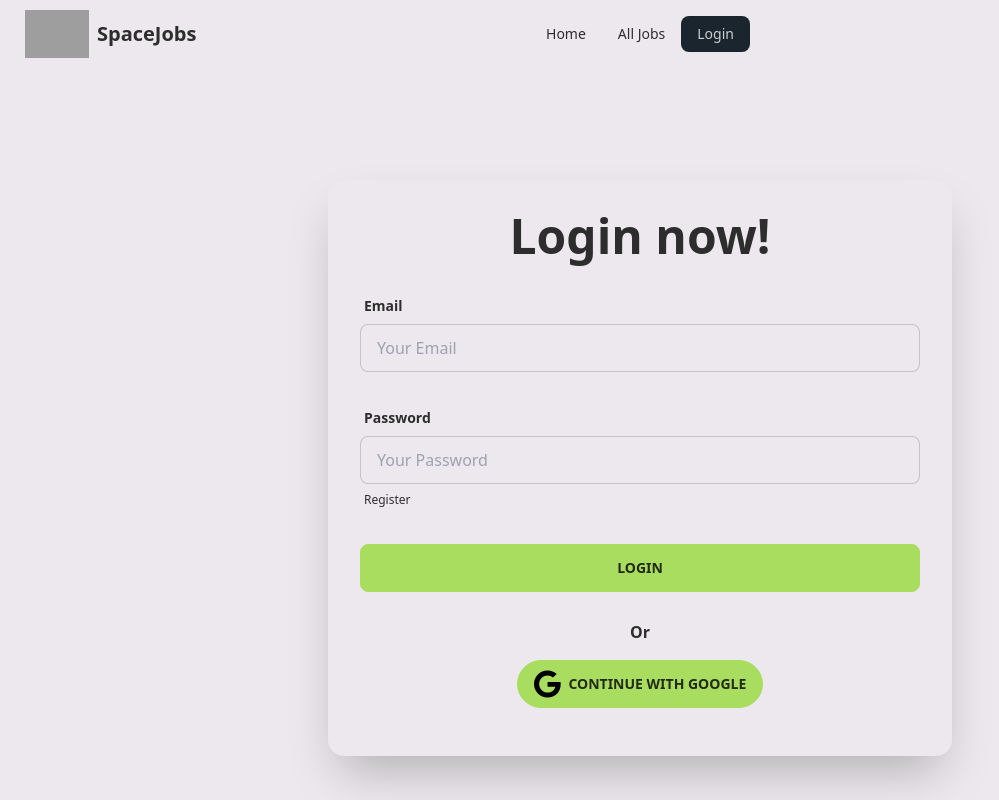
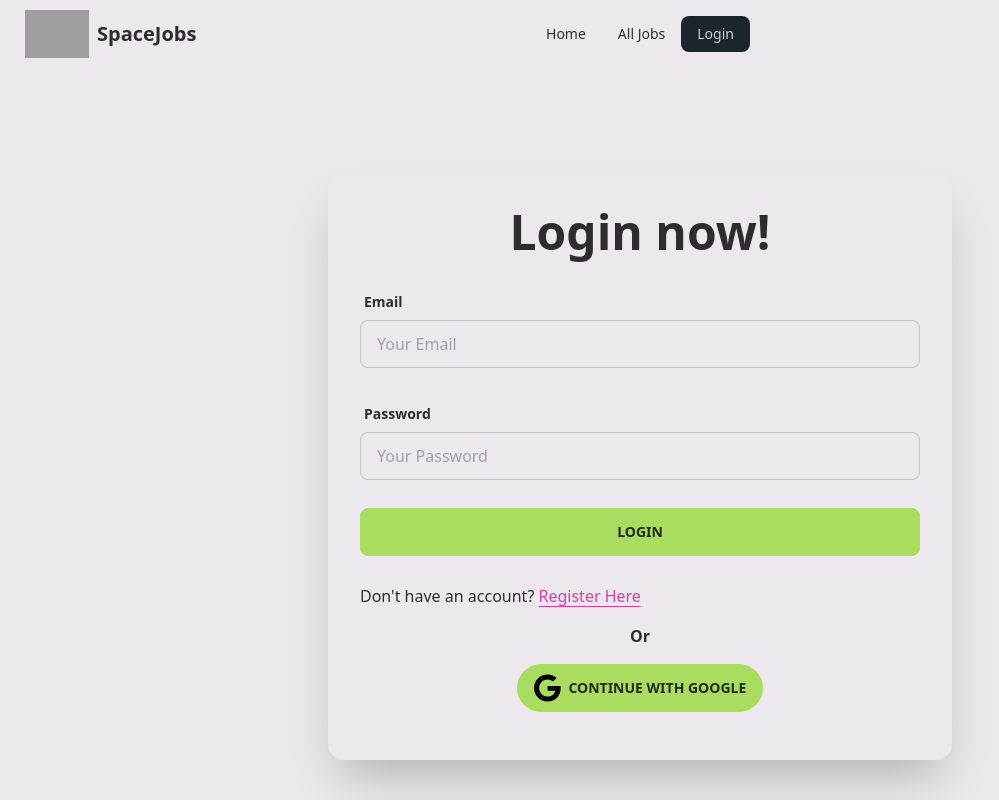
Before and after one commit to ibrahim-dev313/space-jobs-crud-client, a React (Vite) app: page /login in a window 1280 px wide. Shown: the top 800 px of the page, without its empty margins (0-999 px from the left). Built offline with nearby package versions, Linux system fonts and the light colour scheme; no server answers; grey boxes are pictures that could not be loaded.

Commit message:
login & register page fixed

```diff
--- a/src/Components/Authentication/Login.jsx
+++ b/src/Components/Authentication/Login.jsx
@@ -54,14 +54,13 @@ const Login = () => {
                                 <span className="font-semibold label-text">Password</span>
                             </label>
                             <input type="password" placeholder="Your Password" className="input input-bordered" name='password' required />
-                            <label className="label">
-                                <Link to={'/signup'} href="#" className="label-text-alt link link-hover">Register</Link>
-                            </label>
+
                         </div>
                         <div className="mt-6 form-control">
                             <button className="btn btn-accent">Login</button>
                         </div>
                         <div>
+                            <p className='mb-4'>Don't have an account? <Link to={'/signup'} href="#" className="underline text-primary underline-offset-4 link-hover">Register Here</Link></p>
                             <p className="font-semibold text-center">Or</p>
                             <div className='flex items-center justify-center gap-4 my-4'>
 
--- a/src/Components/Authentication/Register.jsx
+++ b/src/Components/Authentication/Register.jsx
@@ -1,5 +1,6 @@
 import { useContext } from 'react';
 import toast, { Toaster } from 'react-hot-toast';
+import { Link } from 'react-router-dom';
 import { pageTitle } from '../../Functions/DynamicTitle';
 import { AuthContext } from '../../Providers/AuthProvider';
 
@@ -82,6 +83,7 @@ const Register = () => {
                             <div className="mt-6 form-control">
                                 <button className="btn btn-accent">Sign Up</button>
                             </div>
+                            <p className='my-4'>Already have an account? <Link to={'/login'} href="#" className="underline text-primary underline-offset-4 link-hover">Login</Link></p>
                         </div>
 
 
```
